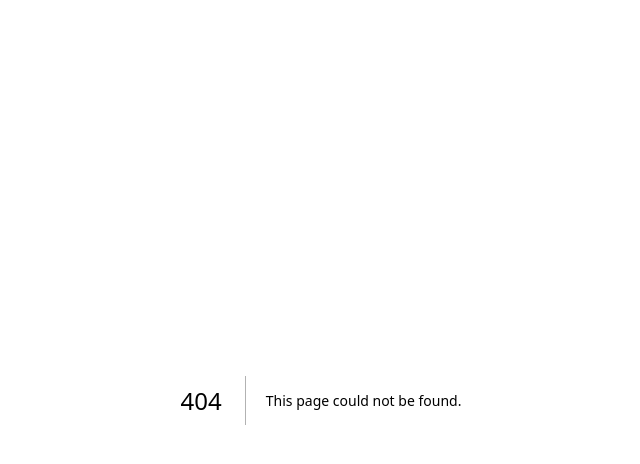
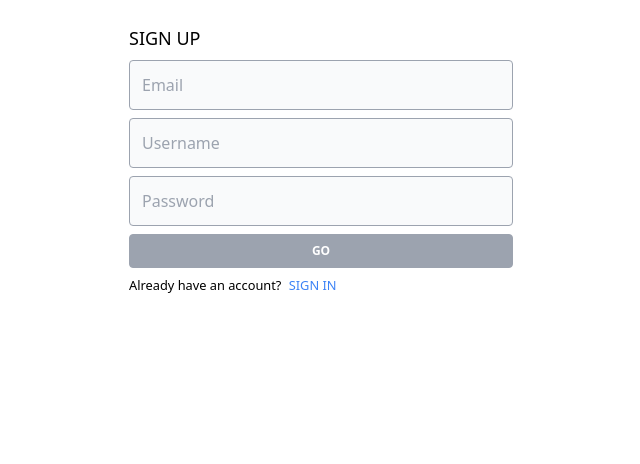
Before and after one commit to kylelee-dev/reddit-clone-front, a Next.js app: page /register in a window 1280 px wide. Before the commit this address had no page. Shown: the top 464 px of the page, without its empty margins (319-959 px from the left). Built offline with nearby package versions, Linux system fonts and the light colour scheme.

Commit message:
Create Signup page UI

```diff
--- /dev/null
+++ b/components/InputGroup.tsx
@@ -0,0 +1,35 @@
+import React from "react";
+interface InputGroupProps {
+  className?: string;
+  type?: string;
+  placeholder?: string;
+  value: string;
+  error: string | undefined;
+  setValue: (str: string) => void;
+}
+const InputGroup: React.FC<InputGroupProps> = ({
+  className = "mb-2",
+  type = "text",
+  placeholder = "",
+  value,
+  setValue,
+  error,
+}) => {
+
+    const errorBorder = error ? "border-red-500" : "";
+  return (
+    <div className={className}>
+      <input
+        type={type}
+        style={{ minWidth: 300 }}
+        className={`w-full p-3 transition duration-200 border border-gray-400 rounded bg-gray-50 focus:bg-white hover:bg-white ${errorBorder}`}
+        placeholder={placeholder}
+        value={value}
+        onChange={(e) => setValue(e.target.value)}
+      />
+        <small className="font-mediu text-red-500">{error}</small>
+    </div>
+  );
+};
+
+export default InputGroup;
--- a/pages/index.tsx
+++ b/pages/index.tsx
@@ -1,5 +1,6 @@
 import Image from "next/image";
 import localFont from "next/font/local";
+import Register from "./register";
 
 const geistSans = localFont({
   src: "./fonts/GeistVF.woff",
@@ -16,100 +17,7 @@ export default function Home() {
   return (
     <div
       className={`${geistSans.variable} ${geistMono.variable} grid grid-rows-[20px_1fr_20px] items-center justify-items-center min-h-screen p-8 pb-20 gap-16 sm:p-20 font-[family-name:var(--font-geist-sans)]`}
-    >
-      <main className="flex flex-col gap-8 row-start-2 items-center sm:items-start">
-        <Image
-          className="dark:invert"
-          src="https://nextjs.org/icons/next.svg"
-          alt="Next.js logo"
-          width={180}
-          height={38}
-          priority
-        />
-        <ol className="list-inside list-decimal text-sm text-center sm:text-left font-[family-name:var(--font-geist-mono)]">
-          <li className="mb-2">
-            Get started by editing{" "}
-            <code className="bg-black/[.05] dark:bg-white/[.06] px-1 py-0.5 rounded font-semibold">
-              pages/index.tsx
-            </code>
-            .
-          </li>
-          <li>Save and see your changes instantly.</li>
-        </ol>
-
-        <div className="flex gap-4 items-center flex-col sm:flex-row">
-          <a
-            className="rounded-full border border-solid border-transparent transition-colors flex items-center justify-center bg-foreground text-background gap-2 hover:bg-[#383838] dark:hover:bg-[#ccc] text-sm sm:text-base h-10 sm:h-12 px-4 sm:px-5"
-            href="https://vercel.com/new?utm_source=create-next-app&utm_medium=default-template-tw&utm_campaign=create-next-app"
-            target="_blank"
-            rel="noopener noreferrer"
-          >
-            <Image
-              className="dark:invert"
-              src="https://nextjs.org/icons/vercel.svg"
-              alt="Vercel logomark"
-              width={20}
-              height={20}
-            />
-            Deploy now
-          </a>
-          <a
-            className="rounded-full border border-solid border-black/[.08] dark:border-white/[.145] transition-colors flex items-center justify-center hover:bg-[#f2f2f2] dark:hover:bg-[#1a1a1a] hover:border-transparent text-sm sm:text-base h-10 sm:h-12 px-4 sm:px-5 sm:min-w-44"
-            href="https://nextjs.org/docs?utm_source=create-next-app&utm_medium=default-template-tw&utm_campaign=create-next-app"
-            target="_blank"
-            rel="noopener noreferrer"
-          >
-            Read our docs
-          </a>
-        </div>
-      </main>
-      <footer className="row-start-3 flex gap-6 flex-wrap items-center justify-center">
-        <a
-          className="flex items-center gap-2 hover:underline hover:underline-offset-4"
-          href="https://nextjs.org/learn?utm_source=create-next-app&utm_medium=default-template-tw&utm_campaign=create-next-app"
-          target="_blank"
-          rel="noopener noreferrer"
-        >
-          <Image
-            aria-hidden
-            src="https://nextjs.org/icons/file.svg"
-            alt="File icon"
-            width={16}
-            height={16}
-          />
-          Learn
-        </a>
-        <a
-          className="flex items-center gap-2 hover:underline hover:underline-offset-4"
-          href="https://vercel.com/templates?framework=next.js&utm_source=create-next-app&utm_medium=default-template-tw&utm_campaign=create-next-app"
-          target="_blank"
-          rel="noopener noreferrer"
-        >
-          <Image
-            aria-hidden
-            src="https://nextjs.org/icons/window.svg"
-            alt="Window icon"
-            width={16}
-            height={16}
-          />
-          Examples
-        </a>
-        <a
-          className="flex items-center gap-2 hover:underline hover:underline-offset-4"
-          href="https://nextjs.org?utm_source=create-next-app&utm_medium=default-template-tw&utm_campaign=create-next-app"
-          target="_blank"
-          rel="noopener noreferrer"
-        >
-          <Image
-            aria-hidden
-            src="https://nextjs.org/icons/globe.svg"
-            alt="Globe icon"
-            width={16}
-            height={16}
-          />
-          Go to nextjs.org →
-        </a>
-      </footer>
+    >Hello
     </div>
   );
 }
--- /dev/null
+++ b/pages/register.tsx
@@ -0,0 +1,51 @@
+import InputGroup from "@/components/InputGroup";
+import Link from "next/link";
+import { useState } from "react";
+
+const Register = () => {
+  const [email, setEmail] = useState("");
+  const [password, setPassword] = useState("");
+  const [username, setUsername] = useState("");
+  const [errors, setErrors] = useState<any>({});
+  return (
+    <div className="bg-white">
+      <div className="flex flex-col items-center justify-content h-screen p-6">
+        <div className="w-10/12 mx-auto md:w-96">
+          <h1 className="mb-2 text-lg font-medium">SIGN UP</h1>
+          <form>
+            <InputGroup
+              placeholder="Email"
+              value={email}
+              setValue={setEmail}
+              error={errors.email}
+            />
+
+            <InputGroup
+              placeholder="Username"
+              value={username}
+              setValue={setUsername}
+              error={errors.username}
+            />
+            <InputGroup
+              placeholder="Password"
+              value={password}
+              setValue={setPassword}
+              error={errors.password}
+            />
+            <button className="w-full py-2 mb-1 text-xs font-bold text-white uppercase bg-gray-400 border border-gray-400 rounded">
+              GO
+            </button>
+          </form>
+          <small>
+            Already have an account?{" "}
+            <Link href="/login" legacyBehavior>
+              <a className="ml-1 text-blue-500 uppercase">SIGN IN</a>
+            </Link>
+          </small>
+        </div>
+      </div>
+    </div>
+  );
+};
+
+export default Register;
--- a/styles/globals.css
+++ b/styles/globals.css
@@ -1,27 +1,3 @@
 @tailwind base;
 @tailwind components;
 @tailwind utilities;
-
-:root {
-  --background: #ffffff;
-  --foreground: #171717;
-}
-
-@media (prefers-color-scheme: dark) {
-  :root {
-    --background: #0a0a0a;
-    --foreground: #ededed;
-  }
-}
-
-body {
-  color: var(--foreground);
-  background: var(--background);
-  font-family: Arial, Helvetica, sans-serif;
-}
-
-@layer utilities {
-  .text-balance {
-    text-wrap: balance;
-  }
-}
```
